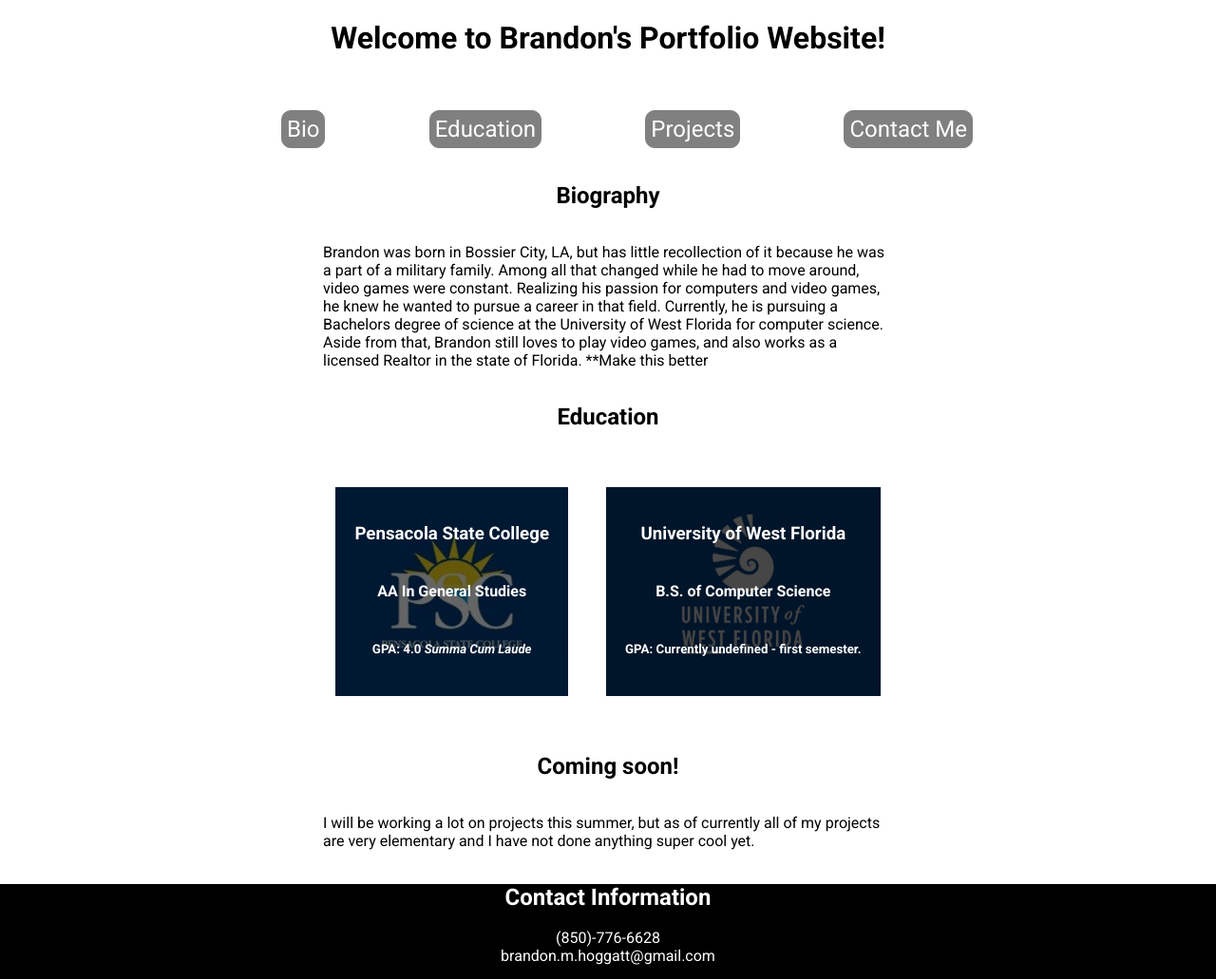
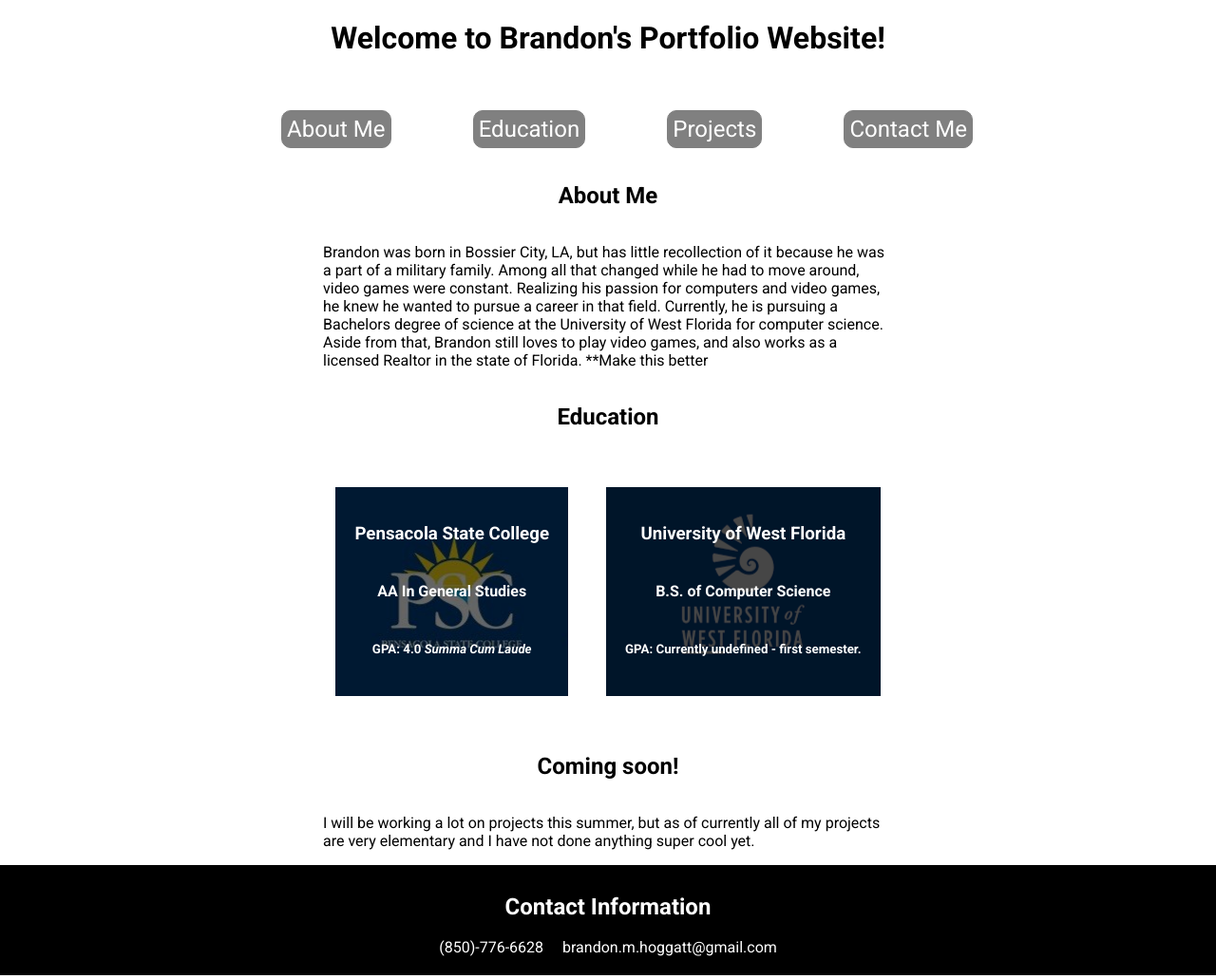
Before and after one commit to brandon-hog/PortfolioProj, a plain HTML site: page index.html in a window 1280 px wide. Shown: the whole page at 95% size. Drawn offline with Linux system fonts and the light colour scheme.

Commit message:
changing biography to about me

```diff
--- a/index.html
+++ b/index.html
@@ -15,17 +15,17 @@
         <br>
         <nav>
             <ul>
-                <!-- FIXME add in links later to parts -->
-                <li><a href="#bio">Bio</a></li>
+                <li><a href="#aboutme">About Me</a></li>
                 <li><a href="#education">Education</a></li>
                 <li><a href="#projects">Projects</a></li>
                 <li><a href="#contact-info">Contact Me</a></li>
             </ul>
         </nav>
     </header>
-    <!-- Talk about bio -->
-    <div class="bio centerflex" id="bio">
-        <h2>Biography</h2>
+    <!-- Talk about me -->
+    <div class="aboutme centerflex" id="aboutme">
+        <h2>About Me</h2>
+        <img src="" alt="">
         <p>Brandon was born in Bossier City, LA, but has little recollection of it because
             he was a part of a military family. Among all that changed while he had
             to move around, video games were constant.
@@ -61,7 +61,7 @@
     <!-- create a footer with contact information -->
     <footer>
         <h2>Contact Information</h2>
-        <ul class="contact-info centerflex" id="contact-info">
+        <ul class="contact-info" id="contact-info">
             <li>(850)-776-6628</li>
             <li>brandon.m.hoggatt@gmail.com</li>
         </ul>
--- a/resources/CSS/index.css
+++ b/resources/CSS/index.css
@@ -101,24 +101,29 @@ in the direction of column */
     color: white;
 }
 
-/* footer section */
+/* footer section, i figured out that the centerflex was making my ul flex-flow column,
+so I took it off because I wanted me ul li's to  */
 footer {
     margin: 0;
-    padding: 0;
+    padding: 10px 0 20px 0;
     width: 100%;
     box-sizing: border-box;
     color: white;
     background-color: black;
     bottom: 0;
     min-height: 100px;
-    flex-direction: row;
 }
 
 footer ul {
     list-style: none;
     display: flex;
     flex-direction: row;
-    flex-wrap: wrap;
+    justify-content: center;
+    align-items: center;
     margin: 0;
     padding: 0;
 }
+
+footer ul li {
+    margin: 0 10px 0 10px;
+}
```
